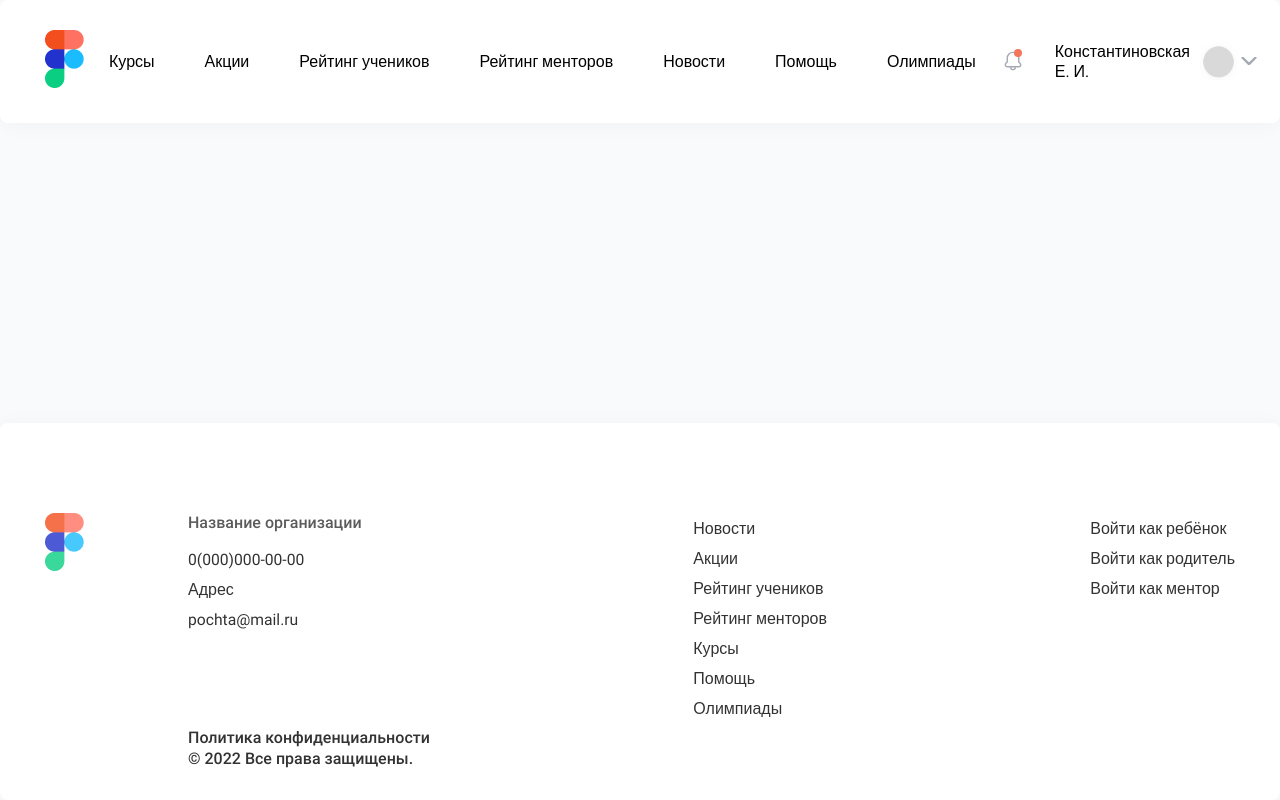
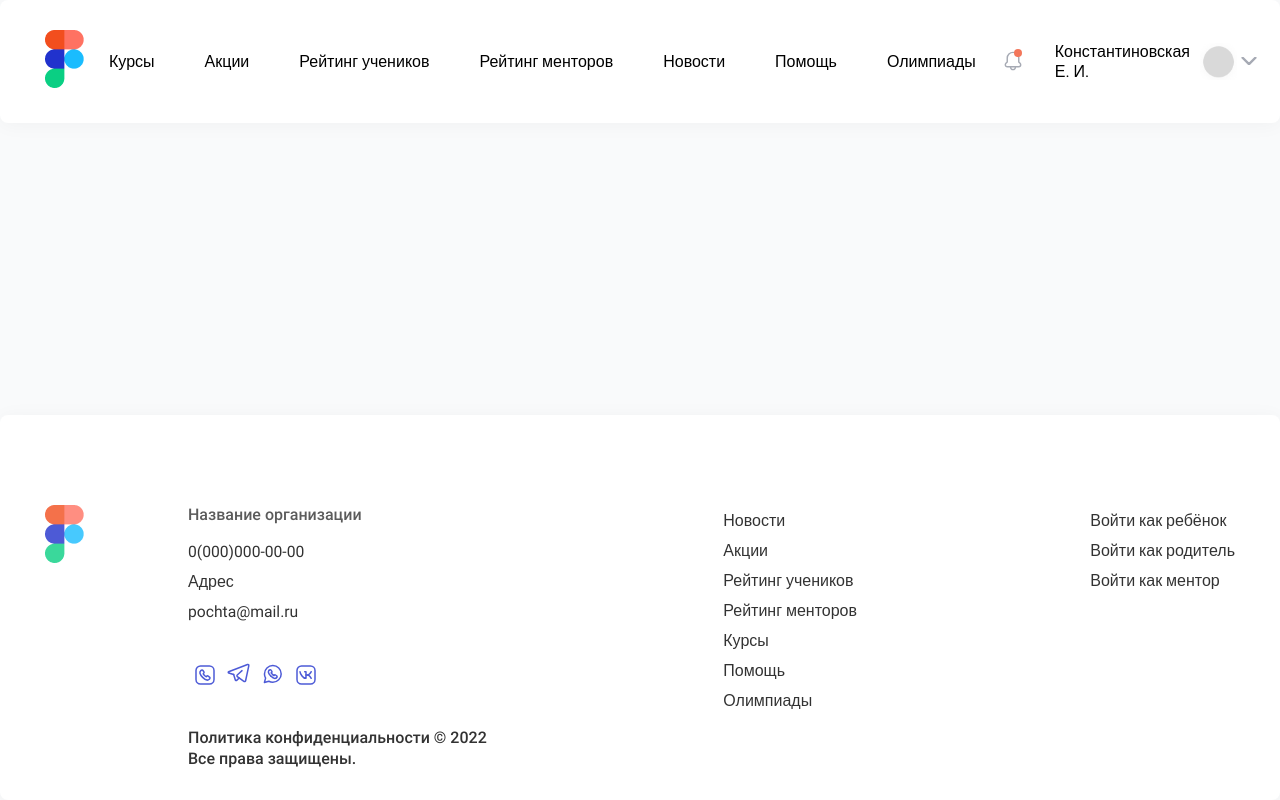
Before and after one commit to DefK1lla/gulp2, a website: page app/index.html in a window 1280 px wide. Drawn offline with Linux system fonts and the light colour scheme.

Commit message:
add footer styles

```diff
--- a/app/index.html
+++ b/app/index.html
@@ -71,37 +71,37 @@
     <footer class="footer paper">
       <div class="container">
         <div class="footer__inner">
-          <div class="footer-start">
+          <div class="footer-start footer-column">
             <div class="footer-logo">
               <img class="logo" src="./assets/logo.png" alt="logo">
             </div>
-            <div class="footer-start__wrapp">
-              <div class="footer-start__name">Название организации</div>
-              <div class="footer-start__index p-10">0(000)000-00-00</div>
-              <div class="footer-start__index">Адрес</div>
-              <div class="footer-start__index">pochta@mail.ru</div>
-              <div class="footer-start__item">
-                <div class="footer-start__icon"><img src="assets/icons/phone.svg" alt=""></div>
-                <div class="footer-start__icon"><img src="assets/icons/telegramm.svg" alt=""></div>
-                <div class="footer-start__icon"><img src="assets/icons/whatsapp.svg" alt=""></div>
-                <div class="footer-start__icon"><img src="assets/icons/VK.svg" alt=""></div>
+            <div class="footer-column__wrapp">
+              <div class="footer-column__name">Название организации</div>
+              <div class="footer-column__index p-10">0(000)000-00-00</div>
+              <div class="footer-column__index">Адрес</div>
+              <div class="footer-column__index">pochta@mail.ru</div>
+              <div class="footer-column__item">
+                <div class="footer-column__icon"><img src="assets/icons/phone.svg" alt=""></div>
+                <div class="footer-column__icon"><img src="assets/icons/telegramm.svg" alt=""></div>
+                <div class="footer-column__icon"><img src="assets/icons/whatsapp.svg" alt=""></div>
+                <div class="footer-column__icon"><img src="assets/icons/VK.svg" alt=""></div>
               </div>
-              <div class="footer-start__police">Политика конфиденциальности © 2022  Все права защищены.</div>
+              <div class="footer-column__police">Политика конфиденциальности © 2022  Все права защищены.</div>
             </div>
           </div>
-          <div class="footer-center">
-            <div class="footer-center__index">Новости</div>
-            <div class="footer-center__index">Акции</div>
-            <div class="footer-center__index">Рейтинг учеников</div>
-            <div class="footer-center__index">Рейтинг менторов</div>
-            <div class="footer-center__index">Курсы</div>
-            <div class="footer-center__index">Помощь</div>
-            <div class="footer-center__index">Олимпиады</div>
+          <div class="footer-column">
+            <div class="footer-column__index">Новости</div>
+            <div class="footer-column__index">Акции</div>
+            <div class="footer-column__index">Рейтинг учеников</div>
+            <div class="footer-column__index">Рейтинг менторов</div>
+            <div class="footer-column__index">Курсы</div>
+            <div class="footer-column__index">Помощь</div>
+            <div class="footer-column__index">Олимпиады</div>
           </div>
-          <div class="footer-end">
-            <div class="footer-end__index footer-end__sign-child">Войти как ребёнок</div>
-            <div class="footer-end__index footer-end__sign-old">Войти как родитель</div>
-            <div class="footer-end__index footer-end__sign-mentor">Войти как ментор</div>
+          <div class="footer-column">
+            <div class="footer-column__index footer-column__sign-child">Войти как ребёнок</div>
+            <div class="footer-column__index footer-column__sign-old">Войти как родитель</div>
+            <div class="footer-column__index footer-column__sign-mentor">Войти как ментор</div>
           </div>
         </div>
       </div>
--- a/app/scss/layout/footer/index.scss
+++ b/app/scss/layout/footer/index.scss
@@ -1,4 +1,5 @@
-.footer__inner {
+.footer {
+    &__inner {
         padding-top: 60px;
         max-width: 1263px;
         display: flex;
@@ -8,31 +9,47 @@
         opacity: 0.8;
     }
 
+    &-column {
+
+
+        &__item {
+            display: flex;
+            padding-top: 37px;
+        }
+
+        &__icon {
+            padding: 0 5px;
+        }
+
+        &__name {
+            font-weight: 700;
+            opacity: 0.8;
+        }
+
+        &__police {
+            opacity: 1;
+            font-weight: 700;
+            padding-top: 37px;
+            max-width: 302px;
+        }
+
+    }
+
+
+    &-column__wrapp {
+        padding-left: 104px;
+    }
+}
+
+
 .footer-start {
     display: flex;
 }
 
-.footer-start__wrapp {
-    padding-left: 104px;
-}
 
-.footer-start__name {
-    font-weight: 700;
-    opacity: 0.8;
-}
 
-.footer-start__index, .footer-center__index, .footer-end__index {
+
+
+.footer-column__index, .footer-column__index, .footer-column__index {
     line-height: 30px;
 }
-
-.footer-start__item {
-    display: flex;
-    padding-top: 37px;
-}
-
-.footer-start__police {
-    opacity: 1;
-    font-weight: 700;
-    padding-top: 37px;
-    max-width: 242px;
-}
```
Also changed, not shown: app/assets/icons/VK.svg (added), app/assets/icons/phone.svg (added), app/assets/icons/telegramm.svg (added), app/assets/icons/whatsapp.svg (added), app/css/style.min.css, 1 other file. Lines whose indentation alone changed are shown as unchanged.
